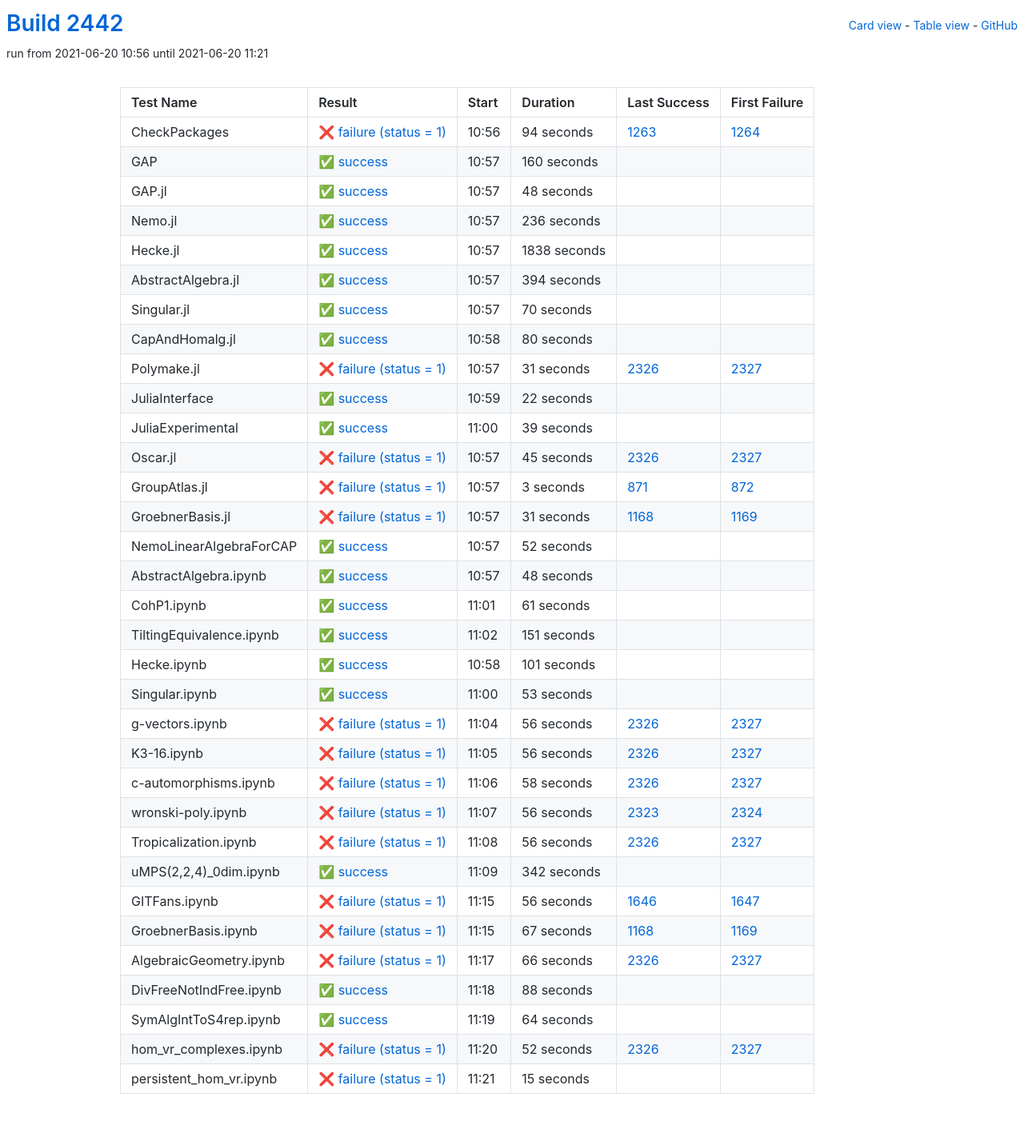
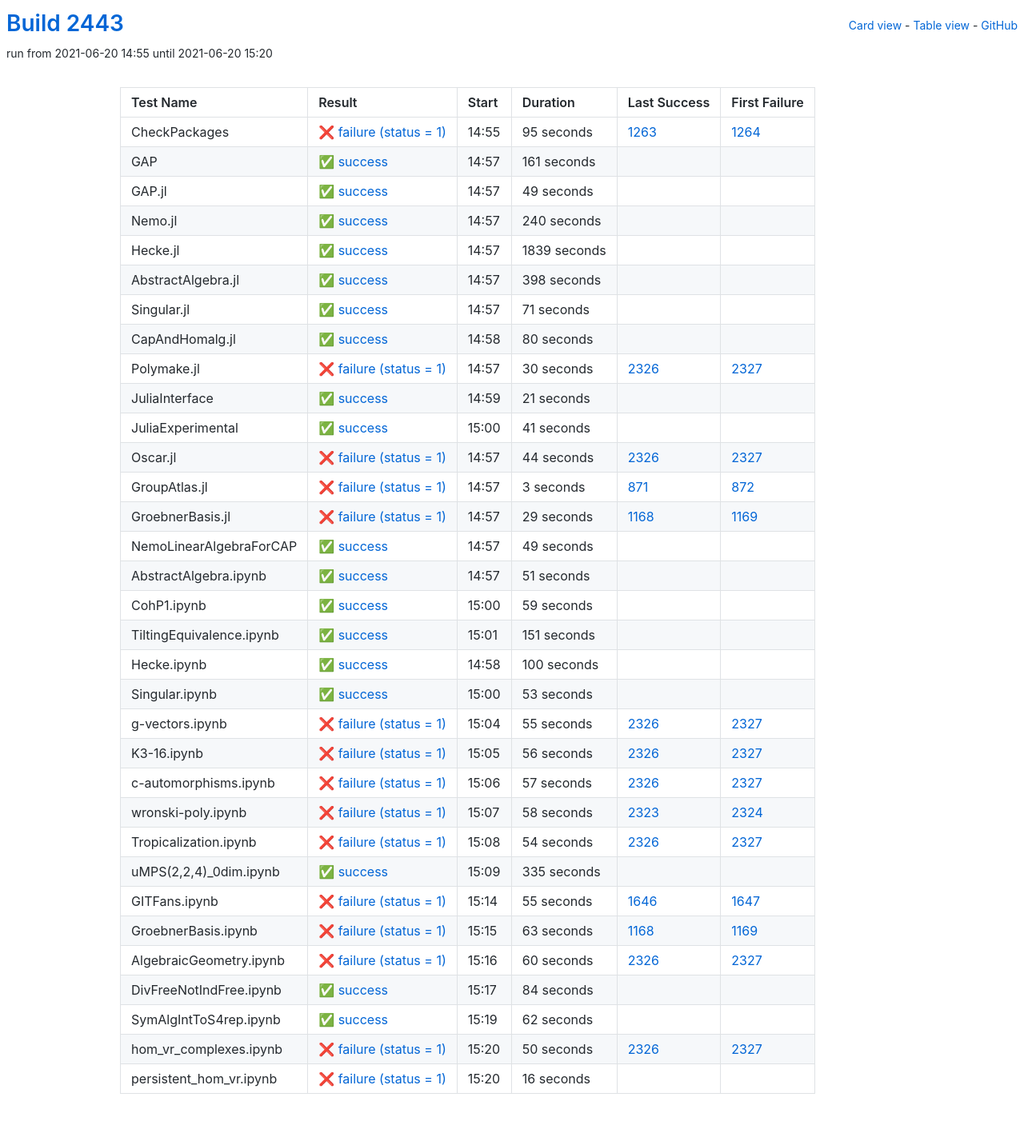
Before and after one commit to oscar-system/oscar-ci-status-stable, a Jekyll site: the page built from table.html, in a window 1280 px wide. Shown: the whole page at 80% size. Built offline with Jekyll 4.4.1, drawn with Linux system fonts in a browser that asks for light colours.

Commit message:
Build #2443

```diff
--- a/_data/ci.yml
+++ b/_data/ci.yml
@@ -1,6 +1,6 @@
 ---
-build: 2442
-build_url: https://oscarci.mathematik.uni-kl.de/job/oscar-stable/2442/
+build: 2443
+build_url: https://oscarci.mathematik.uni-kl.de/job/oscar-stable/2443/
 job: oscar-stable
 organization: oscar-system
 repo: oscar-ci-status-stable
@@ -8,92 +8,92 @@ repourl: https://github.com/oscar-system/oscar-ci-status-stable
 tests:
 - name: CheckPackages
   id: checkpackages
-  log: https://oscarci.mathematik.uni-kl.de/job/oscar-stable/2442/artifact/logs/build-2442/CheckPackages.log
-  start: 2021-06-20 10:56
+  log: https://oscarci.mathematik.uni-kl.de/job/oscar-stable/2443/artifact/logs/build-2443/CheckPackages.log
+  start: 2021-06-20 14:55
   success: false
   exitcode: 1
   status: failure
-  duration: 94
+  duration: 95
   last_success: 1263
   last_success_url: https://oscarci.mathematik.uni-kl.de/job/oscar-stable/1263/
   first_failure: 1264
   first_failure_url: https://oscarci.mathematik.uni-kl.de/job/oscar-stable/1264/
 - name: GAP
   id: gap
-  log: https://oscarci.mathematik.uni-kl.de/job/oscar-stable/2442/artifact/logs/build-2442/GAP.log
-  start: 2021-06-20 10:57
+  log: https://oscarci.mathematik.uni-kl.de/job/oscar-stable/2443/artifact/logs/build-2443/GAP.log
+  start: 2021-06-20 14:57
   success: true
   exitcode: 0
   status: success
-  duration: 160
+  duration: 161
   last_success: false
   last_success_url:
   first_failure: false
   first_failure_url:
 - name: GAP.jl
   id: gap-jl
-  log: https://oscarci.mathematik.uni-kl.de/job/oscar-stable/2442/artifact/logs/build-2442/GAP.jl.log
-  start: 2021-06-20 10:57
+  log: https://oscarci.mathematik.uni-kl.de/job/oscar-stable/2443/artifact/logs/build-2443/GAP.jl.log
+  start: 2021-06-20 14:57
   success: true
   exitcode: 0
   status: success
-  duration: 48
+  duration: 49
   last_success: false
   last_success_url:
   first_failure: false
   first_failure_url:
 - name: Nemo.jl
   id: nemo-jl
-  log: https://oscarci.mathematik.uni-kl.de/job/oscar-stable/2442/artifact/logs/build-2442/Nemo.jl.log
-  start: 2021-06-20 10:57
+  log: https://oscarci.mathematik.uni-kl.de/job/oscar-stable/2443/artifact/logs/build-2443/Nemo.jl.log
+  start: 2021-06-20 14:57
   success: true
   exitcode: 0
   status: success
-  duration: 236
+  duration: 240
   last_success: false
   last_success_url:
   first_failure: false
   first_failure_url:
 - name: Hecke.jl
   id: hecke-jl
-  log: https://oscarci.mathematik.uni-kl.de/job/oscar-stable/2442/artifact/logs/build-2442/Hecke.jl.log
-  start: 2021-06-20 10:57
+  log: https://oscarci.mathematik.uni-kl.de/job/oscar-stable/2443/artifact/logs/build-2443/Hecke.jl.log
+  start: 2021-06-20 14:57
   success: true
   exitcode: 0
   status: success
-  duration: 1838
+  duration: 1839
   last_success: false
   last_success_url:
   first_failure: false
   first_failure_url:
 - name: AbstractAlgebra.jl
   id: abstractalgebra-jl
-  log: https://oscarci.mathematik.uni-kl.de/job/oscar-stable/2442/artifact/logs/build-2442/AbstractAlgebra.jl.log
-  start: 2021-06-20 10:57
+  log: https://oscarci.mathematik.uni-kl.de/job/oscar-stable/2443/artifact/logs/build-2443/AbstractAlgebra.jl.log
+  start: 2021-06-20 14:57
   success: true
   exitcode: 0
   status: success
-  duration: 394
+  duration: 398
   last_success: false
   last_success_url:
   first_failure: false
   first_failure_url:
 - name: Singular.jl
   id: singular-jl
-  log: https://oscarci.mathematik.uni-kl.de/job/oscar-stable/2442/artifact/logs/build-2442/Singular.jl.log
-  start: 2021-06-20 10:57
+  log: https://oscarci.mathematik.uni-kl.de/job/oscar-stable/2443/artifact/logs/build-2443/Singular.jl.log
+  start: 2021-06-20 14:57
   success: true
   exitcode: 0
   status: success
-  duration: 70
+  duration: 71
   last_success: false
   last_success_url:
   first_failure: false
   first_failure_url:
 - name: CapAndHomalg.jl
   id: capandhomalg-jl
-  log: https://oscarci.mathematik.uni-kl.de/job/oscar-stable/2442/artifact/logs/build-2442/CapAndHomalg.jl.log
-  start: 2021-06-20 10:58
+  log: https://oscarci.mathematik.uni-kl.de/job/oscar-stable/2443/artifact/logs/build-2443/CapAndHomalg.jl.log
+  start: 2021-06-20 14:58
   success: true
   exitcode: 0
   status: success
@@ -104,56 +104,56 @@ tests:
   first_failure_url:
 - name: Polymake.jl
   id: polymake-jl
-  log: https://oscarci.mathematik.uni-kl.de/job/oscar-stable/2442/artifact/logs/build-2442/Polymake.jl.log
-  start: 2021-06-20 10:57
+  log: https://oscarci.mathematik.uni-kl.de/job/oscar-stable/2443/artifact/logs/build-2443/Polymake.jl.log
+  start: 2021-06-20 14:57
   success: false
   exitcode: 1
   status: failure
-  duration: 31
+  duration: 30
   last_success: 2326
   last_success_url: https://oscarci.mathematik.uni-kl.de/job/oscar-stable/2326/
   first_failure: 2327
   first_failure_url: https://oscarci.mathematik.uni-kl.de/job/oscar-stable/2327/
 - name: JuliaInterface
   id: juliainterface
-  log: https://oscarci.mathematik.uni-kl.de/job/oscar-stable/2442/artifact/logs/build-2442/JuliaInterface.log
-  start: 2021-06-20 10:59
+  log: https://oscarci.mathematik.uni-kl.de/job/oscar-stable/2443/artifact/logs/build-2443/JuliaInterface.log
+  start: 2021-06-20 14:59
   success: true
   exitcode: 0
   status: success
-  duration: 22
+  duration: 21
   last_success: false
   last_success_url:
   first_failure: false
   first_failure_url:
 - name: JuliaExperimental
   id: juliaexperimental
-  log: https://oscarci.mathematik.uni-kl.de/job/oscar-stable/2442/artifact/logs/build-2442/JuliaExperimental.log
-  start: 2021-06-20 11:00
+  log: https://oscarci.mathematik.uni-kl.de/job/oscar-stable/2443/artifact/logs/build-2443/JuliaExperimental.log
+  start: 2021-06-20 15:00
   success: true
   exitcode: 0
   status: success
-  duration: 39
+  duration: 41
   last_success: false
   last_success_url:
   first_failure: false
   first_failure_url:
 - name: Oscar.jl
   id: oscar-jl
-  log: https://oscarci.mathematik.uni-kl.de/job/oscar-stable/2442/artifact/logs/build-2442/Oscar.jl.log
-  start: 2021-06-20 10:57
+  log: https://oscarci.mathematik.uni-kl.de/job/oscar-stable/2443/artifact/logs/build-2443/Oscar.jl.log
+  start: 2021-06-20 14:57
   success: false
   exitcode: 1
   status: failure
-  duration: 45
+  duration: 44
   last_success: 2326
   last_success_url: https://oscarci.mathematik.uni-kl.de/job/oscar-stable/2326/
   first_failure: 2327
   first_failure_url: https://oscarci.mathematik.uni-kl.de/job/oscar-stable/2327/
 - name: GroupAtlas.jl
   id: groupatlas-jl
-  log: https://oscarci.mathematik.uni-kl.de/job/oscar-stable/2442/artifact/logs/build-2442/GroupAtlas.jl.log
-  start: 2021-06-20 10:57
+  log: https://oscarci.mathematik.uni-kl.de/job/oscar-stable/2443/artifact/logs/build-2443/GroupAtlas.jl.log
+  start: 2021-06-20 14:57
   success: false
   exitcode: 1
   status: failure
@@ -164,56 +164,56 @@ tests:
   first_failure_url: https://oscarci.mathematik.uni-kl.de/job/oscar-stable/872/
 - name: GroebnerBasis.jl
   id: groebnerbasis-jl
-  log: https://oscarci.mathematik.uni-kl.de/job/oscar-stable/2442/artifact/logs/build-2442/GroebnerBasis.jl.log
-  start: 2021-06-20 10:57
+  log: https://oscarci.mathematik.uni-kl.de/job/oscar-stable/2443/artifact/logs/build-2443/GroebnerBasis.jl.log
+  start: 2021-06-20 14:57
   success: false
   exitcode: 1
   status: failure
-  duration: 31
+  duration: 29
   last_success: 1168
   last_success_url: https://oscarci.mathematik.uni-kl.de/job/oscar-stable/1168/
   first_failure: 1169
   first_failure_url: https://oscarci.mathematik.uni-kl.de/job/oscar-stable/1169/
 - name: NemoLinearAlgebraForCAP
   id: nemolinearalgebraforcap
-  log: https://oscarci.mathematik.uni-kl.de/job/oscar-stable/2442/artifact/logs/build-2442/NemoLinearAlgebraForCAP.log
-  start: 2021-06-20 10:57
+  log: https://oscarci.mathematik.uni-kl.de/job/oscar-stable/2443/artifact/logs/build-2443/NemoLinearAlgebraForCAP.log
+  start: 2021-06-20 14:57
   success: true
   exitcode: 0
   status: success
-  duration: 52
+  duration: 49
   last_success: false
   last_success_url:
   first_failure: false
   first_failure_url:
 - name: AbstractAlgebra.ipynb
   id: abstractalgebra-ipynb
-  log: https://oscarci.mathematik.uni-kl.de/job/oscar-stable/2442/artifact/logs/build-2442/AbstractAlgebra.ipynb.log
-  start: 2021-06-20 10:57
+  log: https://oscarci.mathematik.uni-kl.de/job/oscar-stable/2443/artifact/logs/build-2443/AbstractAlgebra.ipynb.log
+  start: 2021-06-20 14:57
   success: true
   exitcode: 0
   status: success
-  duration: 48
+  duration: 51
   last_success: false
   last_success_url:
   first_failure: false
   first_failure_url:
 - name: CohP1.ipynb
   id: cohp1-ipynb
-  log: https://oscarci.mathematik.uni-kl.de/job/oscar-stable/2442/artifact/logs/build-2442/CohP1.ipynb.log
-  start: 2021-06-20 11:01
+  log: https://oscarci.mathematik.uni-kl.de/job/oscar-stable/2443/artifact/logs/build-2443/CohP1.ipynb.log
+  start: 2021-06-20 15:00
   success: true
   exitcode: 0
   status: success
-  duration: 61
+  duration: 59
   last_success: false
   last_success_url:
   first_failure: false
   first_failure_url:
 - name: TiltingEquivalence.ipynb
   id: tiltingequivalence-ipynb
-  log: https://oscarci.mathematik.uni-kl.de/job/oscar-stable/2442/artifact/logs/build-2442/TiltingEquivalence.ipynb.log
-  start: 2021-06-20 11:02
+  log: https://oscarci.mathematik.uni-kl.de/job/oscar-stable/2443/artifact/logs/build-2443/TiltingEquivalence.ipynb.log
+  start: 2021-06-20 15:01
   success: true
   exitcode: 0
   status: success
@@ -224,20 +224,20 @@ tests:
   first_failure_url:
 - name: Hecke.ipynb
   id: hecke-ipynb
-  log: https://oscarci.mathematik.uni-kl.de/job/oscar-stable/2442/artifact/logs/build-2442/Hecke.ipynb.log
-  start: 2021-06-20 10:58
+  log: https://oscarci.mathematik.uni-kl.de/job/oscar-stable/2443/artifact/logs/build-2443/Hecke.ipynb.log
+  start: 2021-06-20 14:58
   success: true
   exitcode: 0
   status: success
-  duration: 101
+  duration: 100
   last_success: false
   last_success_url:
   first_failure: false
   first_failure_url:
 - name: Singular.ipynb
   id: singular-ipynb
-  log: https://oscarci.mathematik.uni-kl.de/job/oscar-stable/2442/artifact/logs/build-2442/Singular.ipynb.log
-  start: 2021-06-20 11:00
+  log: https://oscarci.mathematik.uni-kl.de/job/oscar-stable/2443/artifact/logs/build-2443/Singular.ipynb.log
+  start: 2021-06-20 15:00
   success: true
   exitcode: 0
   status: success
@@ -248,20 +248,20 @@ tests:
   first_failure_url:
 - name: g-vectors.ipynb
   id: g-vectors-ipynb
-  log: https://oscarci.mathematik.uni-kl.de/job/oscar-stable/2442/artifact/logs/build-2442/g-vectors.ipynb.log
-  start: 2021-06-20 11:04
+  log: https://oscarci.mathematik.uni-kl.de/job/oscar-stable/2443/artifact/logs/build-2443/g-vectors.ipynb.log
+  start: 2021-06-20 15:04
   success: false
   exitcode: 1
   status: failure
-  duration: 56
+  duration: 55
   last_success: 2326
   last_success_url: https://oscarci.mathematik.uni-kl.de/job/oscar-stable/2326/
   first_failure: 2327
   first_failure_url: https://oscarci.mathematik.uni-kl.de/job/oscar-stable/2327/
 - name: K3-16.ipynb
   id: k3-16-ipynb
-  log: https://oscarci.mathematik.uni-kl.de/job/oscar-stable/2442/artifact/logs/build-2442/K3-16.ipynb.log
-  start: 2021-06-20 11:05
+  log: https://oscarci.mathematik.uni-kl.de/job/oscar-stable/2443/artifact/logs/build-2443/K3-16.ipynb.log
+  start: 2021-06-20 15:05
   success: false
   exitcode: 1
   status: failure
@@ -272,132 +272,132 @@ tests:
   first_failure_url: https://oscarci.mathematik.uni-kl.de/job/oscar-stable/2327/
 - name: c-automorphisms.ipynb
   id: c-automorphisms-ipynb
-  log: https://oscarci.mathematik.uni-kl.de/job/oscar-stable/2442/artifact/logs/build-2442/c-automorphisms.ipynb.log
-  start: 2021-06-20 11:06
+  log: https://oscarci.mathematik.uni-kl.de/job/oscar-stable/2443/artifact/logs/build-2443/c-automorphisms.ipynb.log
+  start: 2021-06-20 15:06
   success: false
   exitcode: 1
   status: failure
-  duration: 58
+  duration: 57
   last_success: 2326
   last_success_url: https://oscarci.mathematik.uni-kl.de/job/oscar-stable/2326/
   first_failure: 2327
   first_failure_url: https://oscarci.mathematik.uni-kl.de/job/oscar-stable/2327/
 - name: wronski-poly.ipynb
   id: wronski-poly-ipynb
-  log: https://oscarci.mathematik.uni-kl.de/job/oscar-stable/2442/artifact/logs/build-2442/wronski-poly.ipynb.log
-  start: 2021-06-20 11:07
+  log: https://oscarci.mathematik.uni-kl.de/job/oscar-stable/2443/artifact/logs/build-2443/wronski-poly.ipynb.log
+  start: 2021-06-20 15:07
   success: false
   exitcode: 1
   status: failure
-  duration: 56
+  duration: 58
   last_success: 2323
   last_success_url: https://oscarci.mathematik.uni-kl.de/job/oscar-stable/2323/
   first_failure: 2324
   first_failure_url: https://oscarci.mathematik.uni-kl.de/job/oscar-stable/2324/
 - name: Tropicalization.ipynb
   id: tropicalization-ipynb
-  log: https://oscarci.mathematik.uni-kl.de/job/oscar-stable/2442/artifact/logs/build-2442/Tropicalization.ipynb.log
-  start: 2021-06-20 11:08
+  log: https://oscarci.mathematik.uni-kl.de/job/oscar-stable/2443/artifact/logs/build-2443/Tropicalization.ipynb.log
+  start: 2021-06-20 15:08
   success: false
   exitcode: 1
   status: failure
-  duration: 56
+  duration: 54
   last_success: 2326
   last_success_url: https://oscarci.mathematik.uni-kl.de/job/oscar-stable/2326/
   first_failure: 2327
   first_failure_url: https://oscarci.mathematik.uni-kl.de/job/oscar-stable/2327/
 - name: uMPS(2,2,4)_0dim.ipynb
   id: umps-2-2-4-0dim-ipynb
-  log: https://oscarci.mathematik.uni-kl.de/job/oscar-stable/2442/artifact/logs/build-2442/uMPS-2-2-4-_0dim.ipynb.log
-  start: 2021-06-20 11:09
+  log: https://oscarci.mathematik.uni-kl.de/job/oscar-stable/2443/artifact/logs/build-2443/uMPS-2-2-4-_0dim.ipynb.log
+  start: 2021-06-20 15:09
   success: true
   exitcode: 0
   status: success
-  duration: 342
+  duration: 335
   last_success: false
   last_success_url:
   first_failure: false
   first_failure_url:
 - name: GITFans.ipynb
   id: gitfans-ipynb
-  log: https://oscarci.mathematik.uni-kl.de/job/oscar-stable/2442/artifact/logs/build-2442/GITFans.ipynb.log
-  start: 2021-06-20 11:15
+  log: https://oscarci.mathematik.uni-kl.de/job/oscar-stable/2443/artifact/logs/build-2443/GITFans.ipynb.log
+  start: 2021-06-20 15:14
   success: false
   exitcode: 1
   status: failure
-  duration: 56
+  duration: 55
   last_success: 1646
   last_success_url: https://oscarci.mathematik.uni-kl.de/job/oscar-stable/1646/
   first_failure: 1647
   first_failure_url: https://oscarci.mathematik.uni-kl.de/job/oscar-stable/1647/
 - name: GroebnerBasis.ipynb
   id: groebnerbasis-ipynb
-  log: https://oscarci.mathematik.uni-kl.de/job/oscar-stable/2442/artifact/logs/build-2442/GroebnerBasis.ipynb.log
-  start: 2021-06-20 11:15
+  log: https://oscarci.mathematik.uni-kl.de/job/oscar-stable/2443/artifact/logs/build-2443/GroebnerBasis.ipynb.log
+  start: 2021-06-20 15:15
   success: false
   exitcode: 1
   status: failure
-  duration: 67
+  duration: 63
   last_success: 1168
   last_success_url: https://oscarci.mathematik.uni-kl.de/job/oscar-stable/1168/
   first_failure: 1169
   first_failure_url: https://oscarci.mathematik.uni-kl.de/job/oscar-stable/1169/
 - name: AlgebraicGeometry.ipynb
   id: algebraicgeometry-ipynb
-  log: https://oscarci.mathematik.uni-kl.de/job/oscar-stable/2442/artifact/logs/build-2442/AlgebraicGeometry.ipynb.log
-  start: 2021-06-20 11:17
+  log: https://oscarci.mathematik.uni-kl.de/job/oscar-stable/2443/artifact/logs/build-2443/AlgebraicGeometry.ipynb.log
+  start: 2021-06-20 15:16
   success: false
   exitcode: 1
   status: failure
-  duration: 66
+  duration: 60
   last_success: 2326
   last_success_url: https://oscarci.mathematik.uni-kl.de/job/oscar-stable/2326/
   first_failure: 2327
   first_failure_url: https://oscarci.mathematik.uni-kl.de/job/oscar-stable/2327/
 - name: DivFreeNotIndFree.ipynb
   id: divfreenotindfree-ipynb
-  log: https://oscarci.mathematik.uni-kl.de/job/oscar-stable/2442/artifact/logs/build-2442/DivFreeNotIndFree.ipynb.log
-  start: 2021-06-20 11:18
+  log: https://oscarci.mathematik.uni-kl.de/job/oscar-stable/2443/artifact/logs/build-2443/DivFreeNotIndFree.ipynb.log
+  start: 2021-06-20 15:17
   success: true
   exitcode: 0
   status: success
-  duration: 88
+  duration: 84
   last_success: false
   last_success_url:
   first_failure: false
   first_failure_url:
 - name: SymAlgIntToS4rep.ipynb
   id: symalginttos4rep-ipynb
-  log: https://oscarci.mathematik.uni-kl.de/job/oscar-stable/2442/artifact/logs/build-2442/SymAlgIntToS4rep.ipynb.log
-  start: 2021-06-20 11:19
+  log: https://oscarci.mathematik.uni-kl.de/job/oscar-stable/2443/artifact/logs/build-2443/SymAlgIntToS4rep.ipynb.log
+  start: 2021-06-20 15:19
   success: true
   exitcode: 0
   status: success
-  duration: 64
+  duration: 62
   last_success: false
   last_success_url:
   first_failure: false
   first_failure_url:
 - name: hom_vr_complexes.ipynb
   id: hom-vr-complexes-ipynb
-  log: https://oscarci.mathematik.uni-kl.de/job/oscar-stable/2442/artifact/logs/build-2442/hom_vr_complexes.ipynb.log
-  start: 2021-06-20 11:20
+  log: https://oscarci.mathematik.uni-kl.de/job/oscar-stable/2443/artifact/logs/build-2443/hom_vr_complexes.ipynb.log
+  start: 2021-06-20 15:20
   success: false
   exitcode: 1
   status: failure
-  duration: 52
+  duration: 50
   last_success: 2326
   last_success_url: https://oscarci.mathematik.uni-kl.de/job/oscar-stable/2326/
   first_failure: 2327
   first_failure_url: https://oscarci.mathematik.uni-kl.de/job/oscar-stable/2327/
 - name: persistent_hom_vr.ipynb
   id: persistent-hom-vr-ipynb
-  log: https://oscarci.mathematik.uni-kl.de/job/oscar-stable/2442/artifact/logs/build-2442/persistent_hom_vr.ipynb.log
-  start: 2021-06-20 11:21
+  log: https://oscarci.mathematik.uni-kl.de/job/oscar-stable/2443/artifact/logs/build-2443/persistent_hom_vr.ipynb.log
+  start: 2021-06-20 15:20
   success: false
   exitcode: 1
   status: failure
-  duration: 15
+  duration: 16
   last_success: false
   last_success_url:
   first_failure: false
```
Also changed, not shown: README.md.
